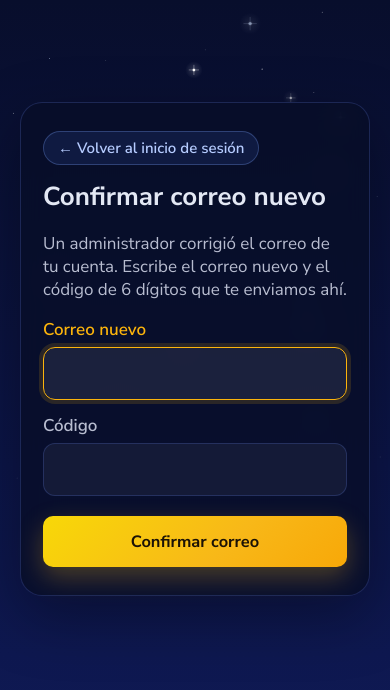
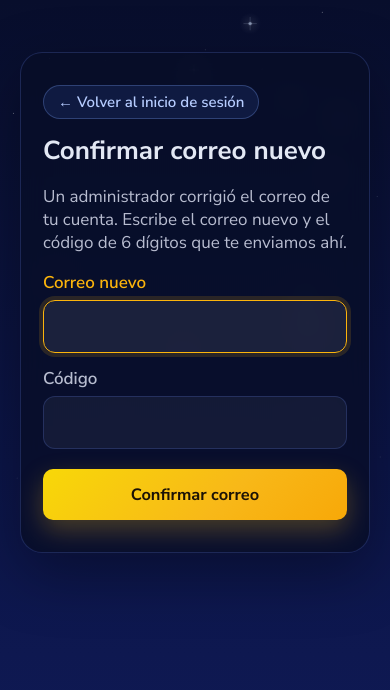
Before and after one commit to sunnymilk18/empresa-app, a React (Vite) app in the folder frontend/: page /confirmar-correo in a window 390 px wide. Shown: the top 690 px of the page. Built offline with nearby package versions, Linux system fonts and the light colour scheme; no server answers.

Commit message:
Raise the taller auth cards so they stay clear of the city scene
Co-Authored-By: Claude Sonnet 5.5 <noreply@anthropic.com>

```diff
--- a/frontend/src/pages/ConfirmarCorreoPage.jsx
+++ b/frontend/src/pages/ConfirmarCorreoPage.jsx
@@ -31,7 +31,7 @@ export function ConfirmarCorreoPage() {
   }
 
   return (
-    <div className={`auth-card${leaving ? ' is-leaving' : ''}`}>
+    <div className={`auth-card auth-card--tall${leaving ? ' is-leaving' : ''}`}>
       <Link {...linkProps('/login')} className="back-link">← Volver al inicio de sesión</Link>
       <h1>Confirmar correo nuevo</h1>
       <p className="muted">
--- a/frontend/src/pages/ForgotPasswordPage.jsx
+++ b/frontend/src/pages/ForgotPasswordPage.jsx
@@ -56,7 +56,7 @@ export function ForgotPasswordPage() {
   }
 
   return (
-    <div className={`auth-card${leaving ? ' is-leaving' : ''}`}>
+    <div className={`auth-card auth-card--tall${leaving ? ' is-leaving' : ''}`}>
       <Link {...linkProps('/login')} className="back-link">← Volver al inicio de sesión</Link>
       <h1>Recuperar contraseña</h1>
 
--- a/frontend/src/styles.css
+++ b/frontend/src/styles.css
@@ -368,6 +368,8 @@ body:has(.sunset-overlay.is-night) .starfield { z-index: 61; }
 
 /* Registro: tarjeta más ancha y baja, con los campos en parejas. */
 .container > .auth-card.auth-card--wide { max-width: 620px; margin-top: clamp(16px, 5vh, 56px); padding: 32px 36px; }
+/* Tarjetas con varios campos (recuperar contraseña, confirmar correo): más arriba y con menos relleno para no tocar el paisaje. */
+.container > .auth-card.auth-card--tall { margin-top: clamp(16px, 4vh, 48px); padding-top: 32px; padding-bottom: 32px; }
 .form-row { display: grid; grid-template-columns: 1fr 1fr; gap: 14px; }
 @media (max-width: 640px) { .form-row { grid-template-columns: 1fr; } }
 
```
